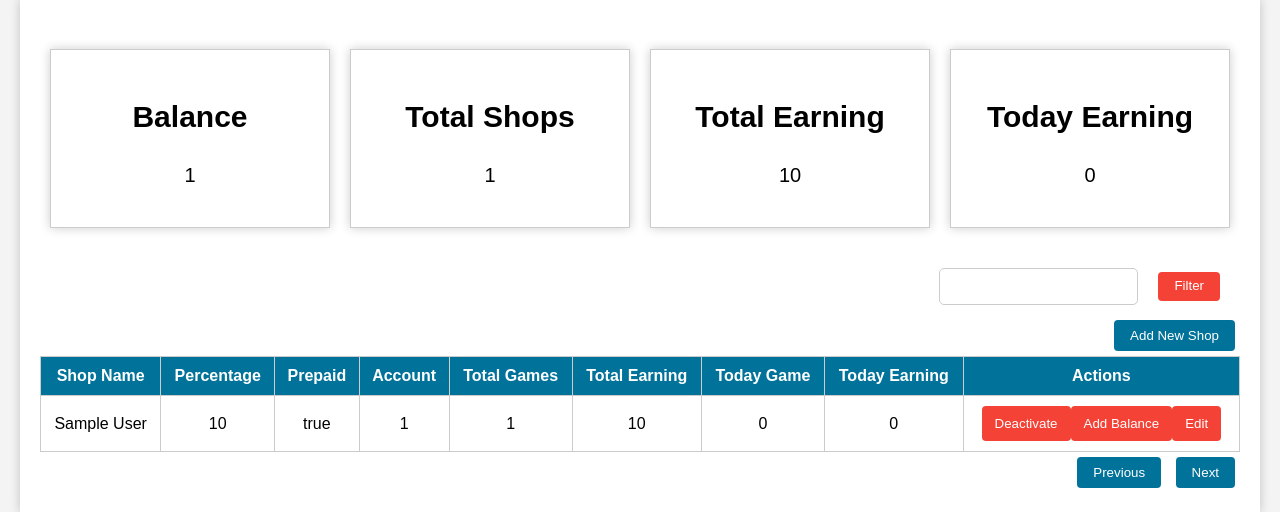
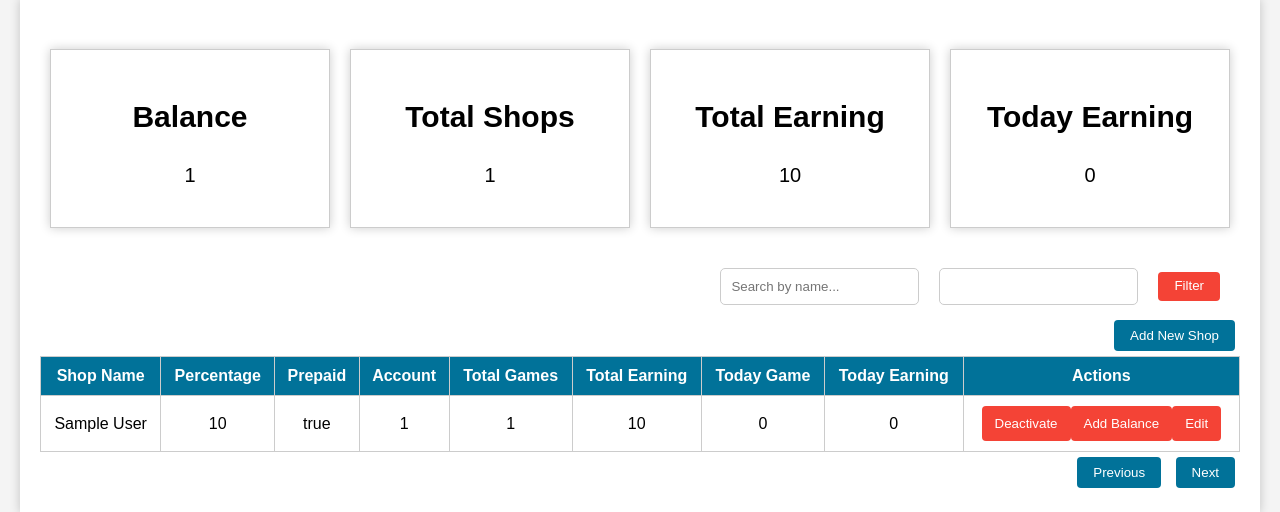
Before and after one commit to BrookYihun/dallolbingo, a Django app: page /agent/ in a window 1280 px wide. Shown: the part 100-612 px from the top of the page. Run offline with Django 4.2, Linux system fonts and the light colour scheme; a user stored in the database is signed in; tables that the repository leaves empty hold one stand-in row (values such as "Sample post"); data that the repository does not hold is empty; some libraries are stand-ins or nearby versions; some web fonts are replaced.

Commit message:
Update index.html

```diff
--- a/agent/templates/agent/index.html
+++ b/agent/templates/agent/index.html
@@ -49,6 +49,7 @@
             </div>
         </div>
         <form class="nav-form" action="" method="post" id="filterForm">
+            <input style="width: auto; margin-right: 20px" type="text" id="searchBox" placeholder="Search by name..." onkeyup="filterTable()" />
             <input style="width: auto; margin-right: 20px;" class="input-date" type="text" id="datepicker" name="datefilter"/>
             <input class="logout-button" type="submit" name="filter" value="Filter">
         </form>
```
